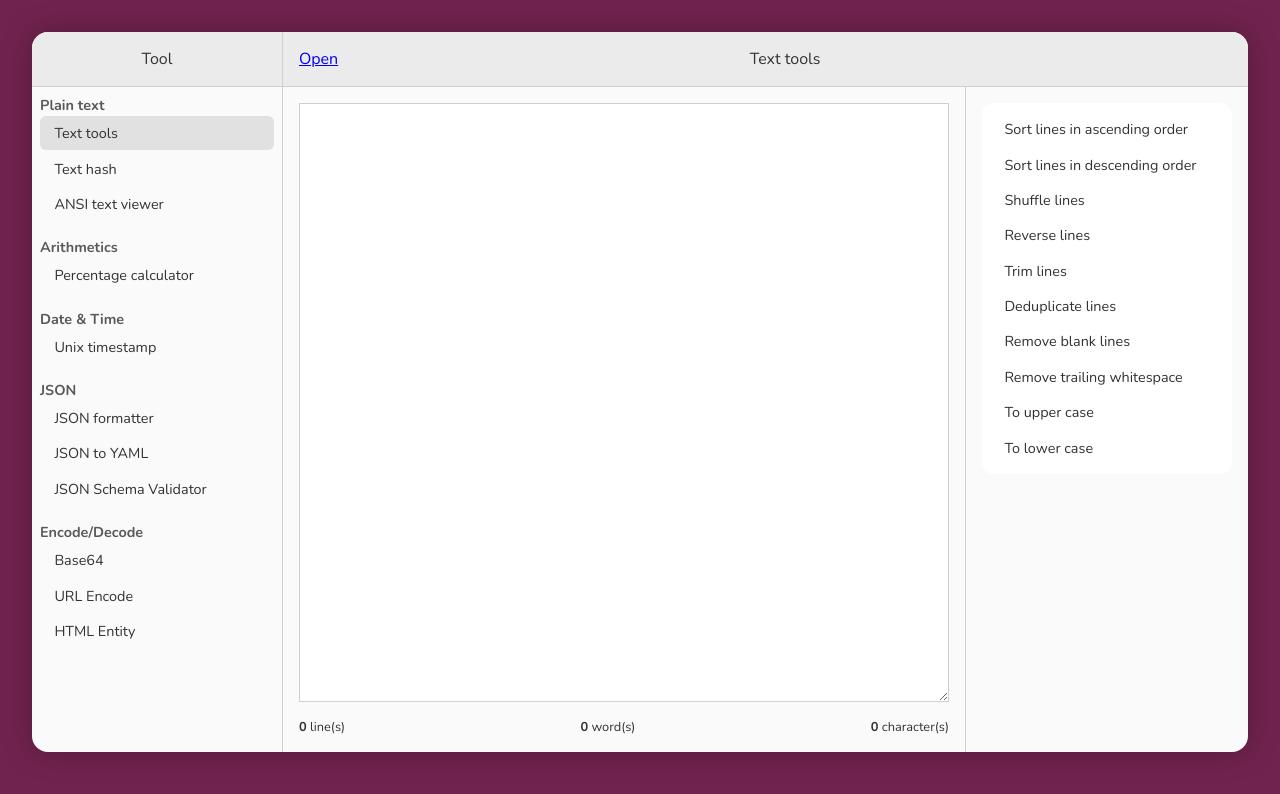
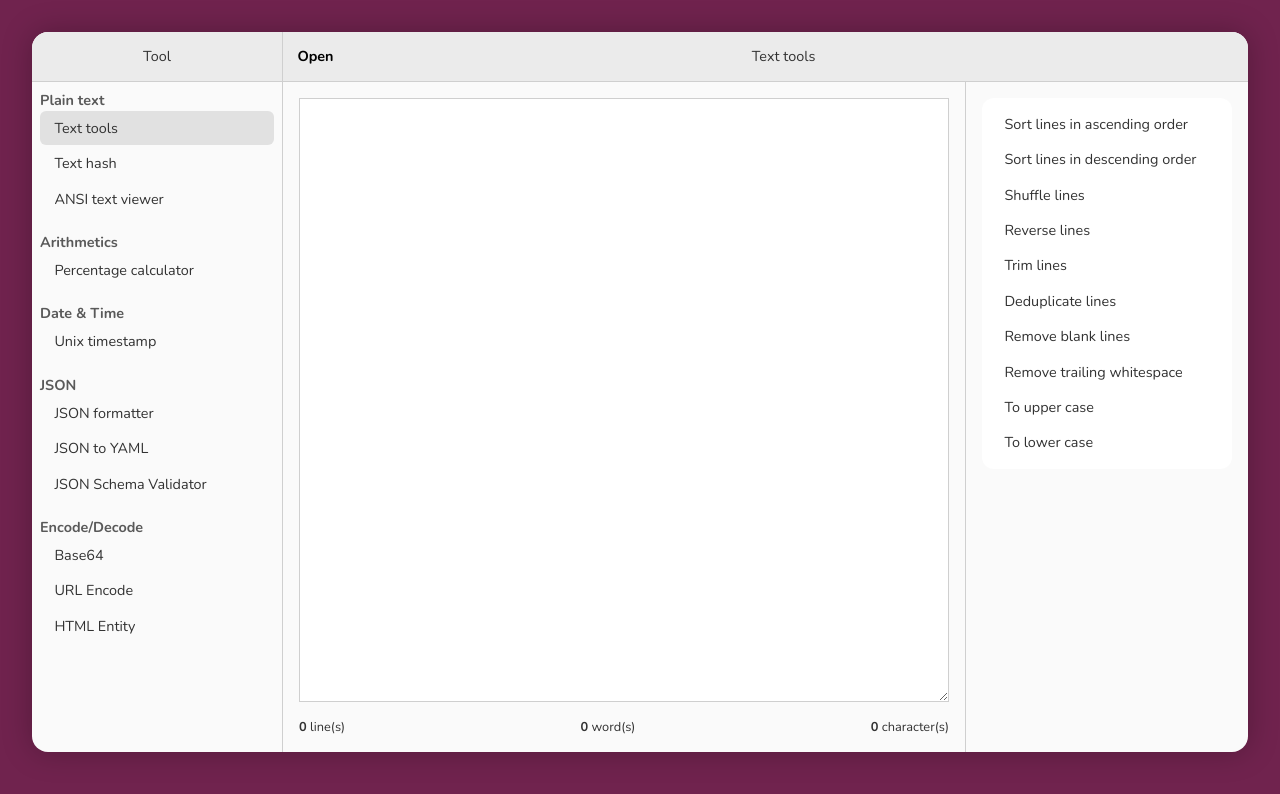
Before and after one commit to eliandoran/toolkit, a SvelteKit app: page /plain-text in a window 1280 px wide. Shown: the top 794 px of the page. Built offline with nearby package versions, Linux system fonts and the light colour scheme.

Commit message:
Improve header style

```diff
--- /dev/null
+++ b/src/lib/components/header-button.svelte
@@ -0,0 +1,10 @@
+<a href="#" on:click>
+    <slot />
+</a>
+
+<style>
+    a {
+        color: black;
+        text-decoration: none;
+    }
+</style>
--- a/src/lib/components/text-file-picker.svelte
+++ b/src/lib/components/text-file-picker.svelte
@@ -1,5 +1,6 @@
 <script>
 	import { createEventDispatcher } from "svelte";
+	import HeaderButton from "./header-button.svelte";
     const dispatch = createEventDispatcher();
 
     export let encoding = undefined;
@@ -32,4 +33,4 @@
         bind:this={fileInput}
         on:change={onFileSelected} />
 
-<a href="#" on:click={openFile}>Open</a>
+<HeaderButton on:click={openFile}>Open</HeaderButton>
--- a/static/style.css
+++ b/static/style.css
@@ -60,11 +60,14 @@ body {
 
 header {
     border-bottom: 1px solid var(--border-color);
-    padding: 1em;
+    padding: 1em 1em;
     text-align: center;
     background: var(--header-background-color);
     display: flex;
     flex-direction: row;
+    align-items: center;
+    font-size: 0.9em;
+    font-weight: bold;
 }
 
 header.compact {
@@ -74,7 +77,7 @@ header.compact {
 header h2 {
     padding: 0;
     margin: 0;
-    font-size: 12pt;
+    font-size: 1em;
     flex-grow: 1;
 }
 
```
